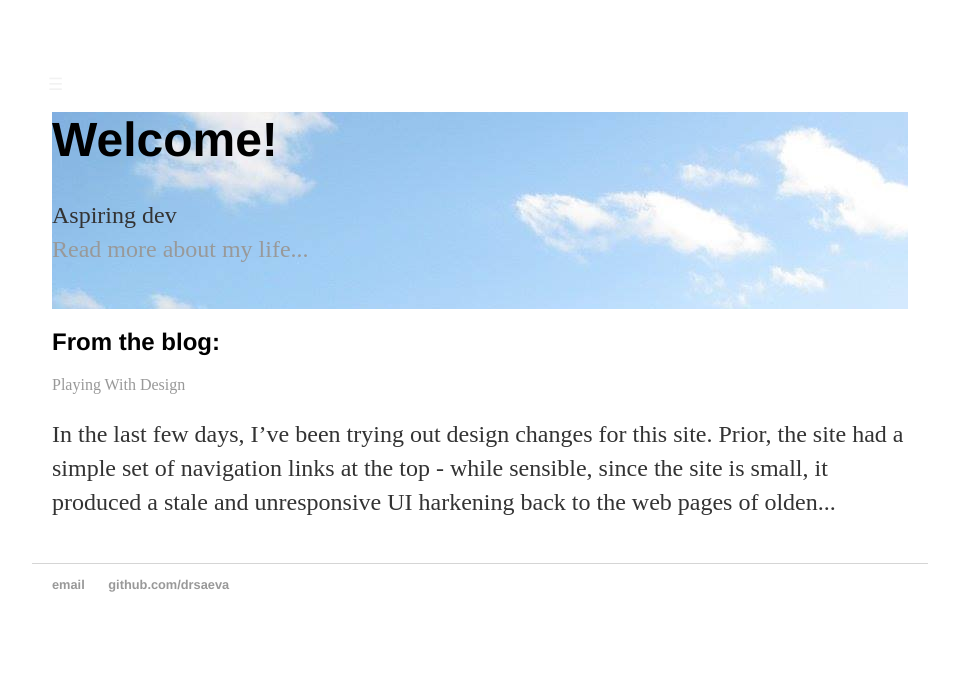
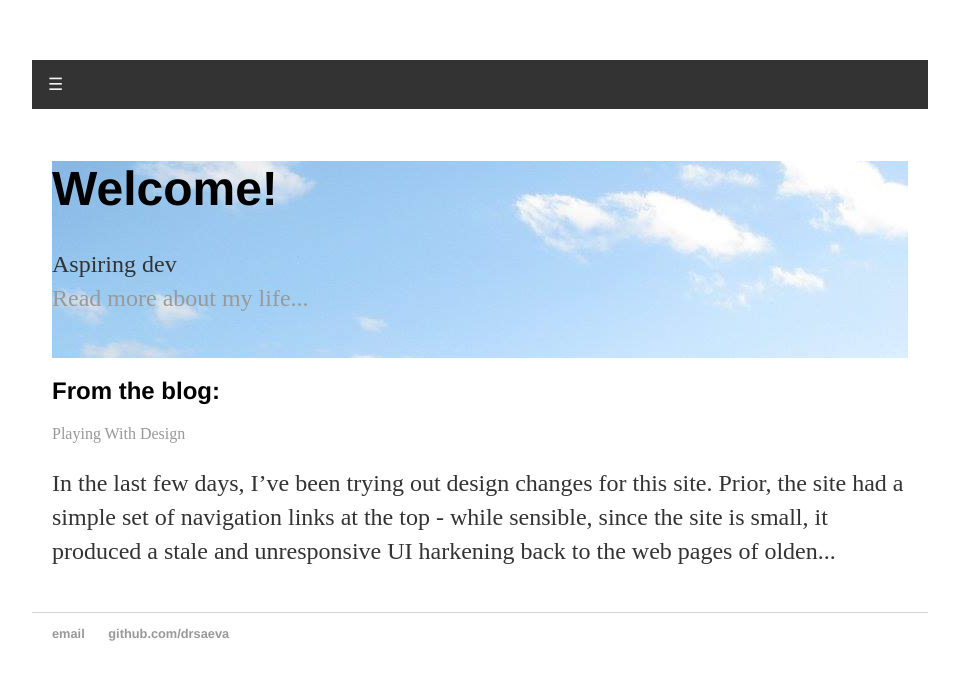
Before and after one commit to drsaeva/drsaeva.github.io, a Jekyll site: the page built from index.html, in a window 1280 px wide. Shown: the top 680 px of the page, without its empty margins (160-1119 px from the left). Built offline with Jekyll 4.4.1, drawn with Linux system fonts in a browser that asks for light colours.

Commit message:
Update main.css

```diff
--- a/css/main.css
+++ b/css/main.css
@@ -106,7 +106,7 @@ ul.posts li {
     background-repeat: no-repeat;
     background-position: 100% 0%;
     background-attachment: fixed;
-    background-color: #1f1e1a;}
+    background-color: #1f1e1a;
 }
 
 /* Top Nav Bar */
```
